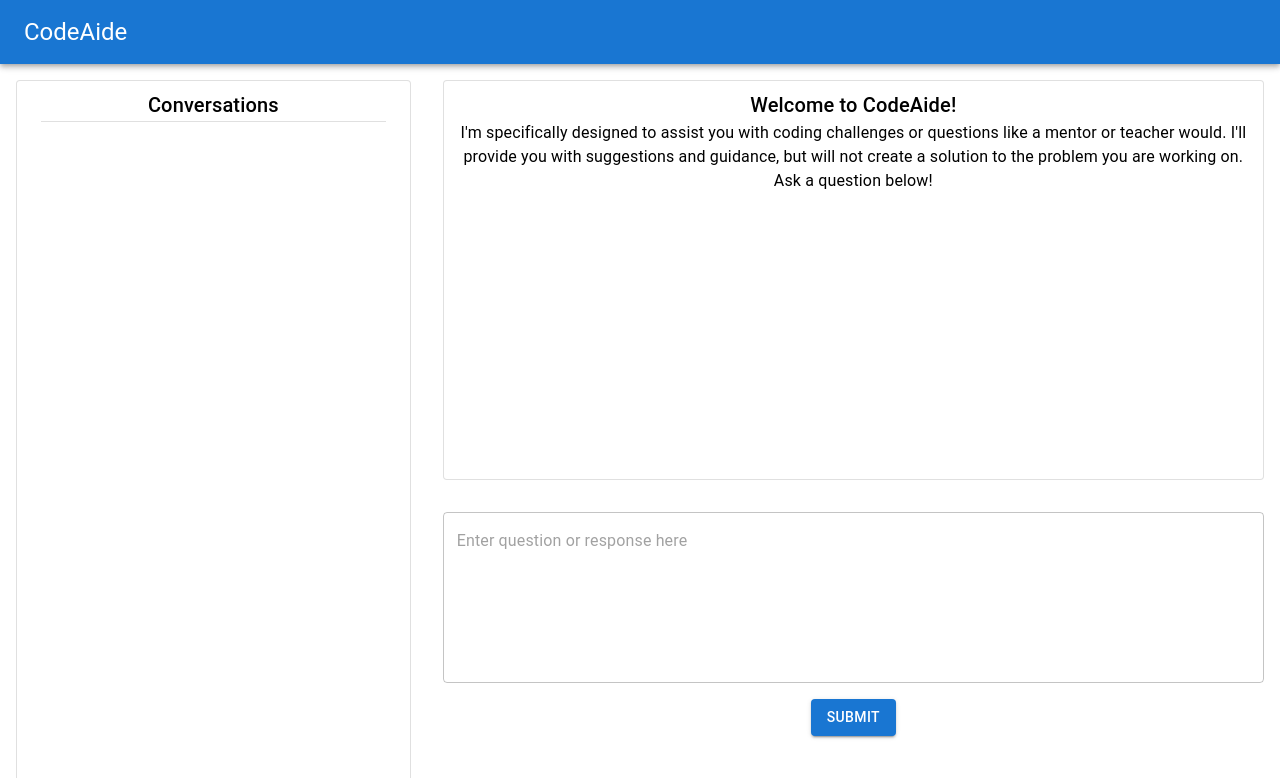
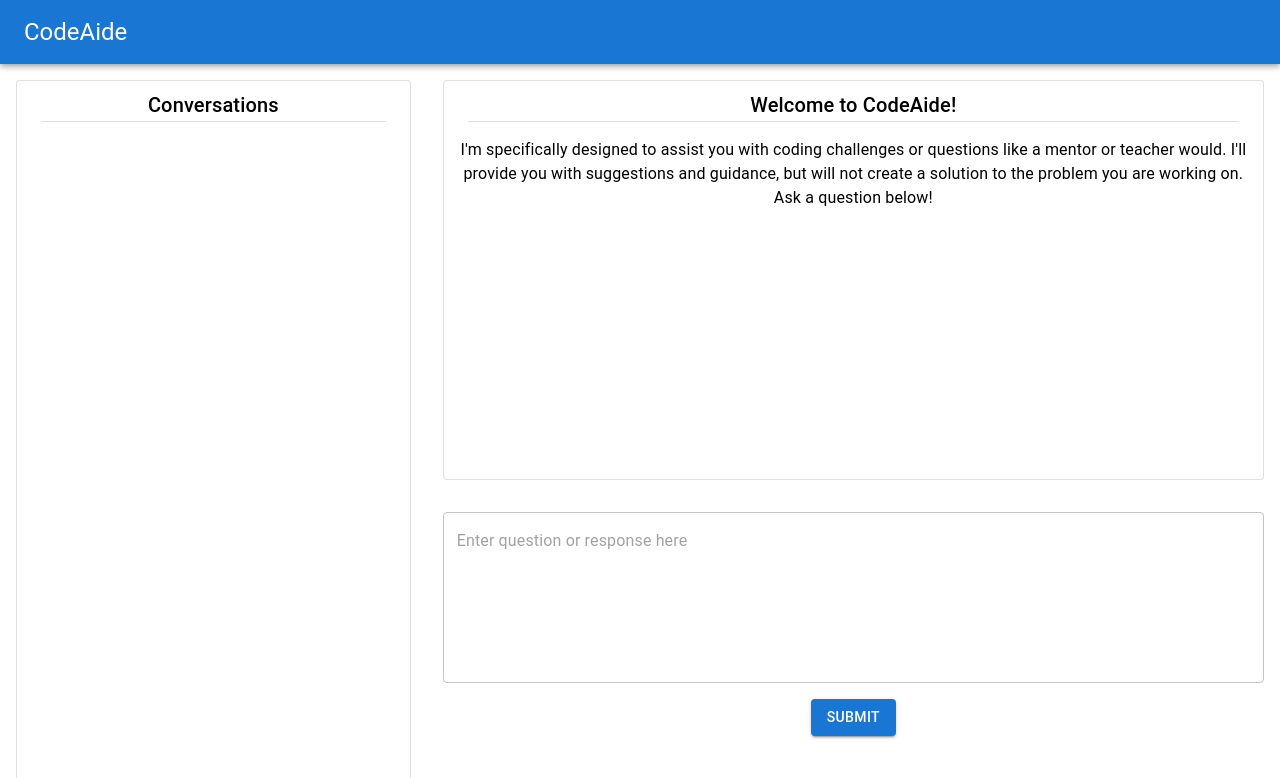
Before and after one commit to RickV85/CodeAide, a Next.js app: page / in a window 1280 px wide. Shown: the top 778 px of the page. Built offline with nearby package versions, Linux system fonts and the light colour scheme.

Commit message:
Resturcture, refactor all components to useChat

```diff
--- a/src/app/api/openai/route.ts
+++ b/src/app/api/chat/route.ts
@@ -10,7 +10,8 @@ export const runtime = "edge";
 
 export async function POST(req: Request) {
   try {
-    const { messageHistory } = await req.json();
+    const { messages } = await req.json();
+    console.log(messages);
 
     const response = await openai.chat.completions.create({
       model: "gpt-3.5-turbo",
@@ -21,7 +22,7 @@ export async function POST(req: Request) {
           content:
             "You are an assistant for software developers that will not return code to the user. You are designed to assist the user in the same way that a mentor or teacher would, giving the user helpful tips and direction, but not solving the problem or issue for them. Provide cited sources for your answers and links to the resources the information came from.",
         },
-        ...messageHistory,
+        ...messages,
       ],
       temperature: 1,
       max_tokens: 1000,
--- a/src/app/components/Chat.tsx
+++ b/src/app/components/Chat.tsx
@@ -1,9 +1,43 @@
+"use client";
 import ChatContainer from "./ChatContainer";
 import ChatTextInput from "./ChatTextInput";
 import ChatSubmitButton from "./ChatSubmitButton";
+import { validateUserInput } from "../utils/utils";
 import { Grid } from "@mui/material";
+import { useChat } from "ai/react";
+import { useContext, useEffect } from "react";
+import { AppContext } from "../contexts/AppContext";
+import { FormEvent } from "react";
 
 export default function Chat() {
+  const { messages, input, handleInputChange, handleSubmit } = useChat();
+  const {
+    activeChat,
+    setActiveChat,
+    setUserInputError,
+  } = useContext(AppContext);
+
+  useEffect(() => {
+    if (activeChat !== messages) {
+      setActiveChat(messages);
+    }
+  }, [activeChat, messages, setActiveChat]);
+
+  const validateSubmit = (e: FormEvent<HTMLFormElement>) => {
+    e.preventDefault();
+    const formData = new FormData(e.currentTarget);
+    const inputValue = formData.get("chatTextInput");
+
+    if (typeof inputValue === "string") {
+      const inputValidation = validateUserInput(inputValue);
+      if (inputValidation === "valid") {
+        handleSubmit(e);
+      } else {
+        setUserInputError(inputValidation);
+      }
+    }
+  };
+
   return (
     <Grid
       container
@@ -13,14 +47,30 @@ export default function Chat() {
       spacing={0}
     >
       <Grid item xs={12} sx={{ width: "100%" }}>
-        <ChatContainer />
+        <ChatContainer messages={messages} />
       </Grid>
       <Grid item xs={12} sx={{ width: "100%" }}>
-        <ChatTextInput />
+        <form onSubmit={(e) => validateSubmit(e)}>
+          <Grid
+            container
+            direction="column"
+            justifyContent="center"
+            alignItems="center"
+            spacing={0}
+          >
+            <Grid item xs={12} sx={{ width: "100%" }}>
+              <ChatTextInput
+                input={input}
+                handleInputChange={handleInputChange}
+              />
+            </Grid>
+            <Grid item xs={12}>
+              <ChatSubmitButton />
+            </Grid>
+          </Grid>
+        </form>
       </Grid>
-      <Grid item xs={12}>
-        <ChatSubmitButton />
-      </Grid>
+      <Grid item xs={12} sx={{ width: "100%" }}></Grid>
     </Grid>
   );
 }
--- a/src/app/components/ChatContainer.tsx
+++ b/src/app/components/ChatContainer.tsx
@@ -1,15 +1,17 @@
 "use client";
-import { useContext } from "react";
-import { Box, Typography, useTheme } from "@mui/material";
-import { AppContext } from "../contexts/AppContext";
+import { Box, Typography, useTheme, Divider } from "@mui/material";
+import { Message } from "ai/react";
 
-export default function ChatContainer() {
-  const { activeChat, setActiveChat } = useContext(AppContext);
+interface Props {
+  messages: Message[];
+}
+
+export default function ChatContainer({ messages }: Props) {
   const theme = useTheme();
 
   const renderActiveChat = () => {
-    if (activeChat?.messages.length) {
-      const chatDisplay = activeChat.messages.map((msg, i) => {
+    if (messages.length) {
+      const chatDisplay = messages.map((msg, i) => {
         return (
           <Box key={`msg-${i}`} sx={{ marginBottom: "1rem" }}>
             <Typography>{msg.content}</Typography>
@@ -32,21 +34,24 @@ export default function ChatContainer() {
         borderRadius: "4px",
       }}
     >
-      {activeChat?.messages.length ? (
-        renderActiveChat()
-      ) : (
-        <article style={{ textAlign: "center" }}>
-          <Typography variant="h6" component={"h2"}>
-            Welcome to CodeAide!
-          </Typography>
-          <Typography variant="body1">
-            I&apos;m specifically designed to assist you with coding challenges
-            or questions like a mentor or teacher would. I&apos;ll provide you
+      <Box>
+        <Typography variant="h6" component={"h2"} textAlign="center">
+          {messages.length ? "CodeAide Conversation" : "Welcome to CodeAide!"}
+        </Typography>
+        <Divider variant="middle" />
+        <Typography
+          variant="body1"
+          marginTop="1rem"
+          textAlign={messages.length ? "left" : "center"}
+        >
+          {messages.length
+            ? renderActiveChat()
+            : `I'm specifically designed to assist you with coding challenges
+            or questions like a mentor or teacher would. I'll provide you
             with suggestions and guidance, but will not create a solution to the
-            problem you are working on. Ask a question below!
-          </Typography>
-        </article>
-      )}
+            problem you are working on. Ask a question below!`}
+        </Typography>
+      </Box>
     </Box>
   );
 }
--- a/src/app/components/ChatSubmitButton.tsx
+++ b/src/app/components/ChatSubmitButton.tsx
@@ -1,40 +1,8 @@
-"use client";
 import { Button } from "@mui/material";
-import { AppContext } from "../contexts/AppContext";
-import { useContext } from "react";
-import { validateUserInput } from "../utils/utils";
-import { Message, MessageHistory } from "../interfaces";
 
 export default function ChatSubmitButton() {
-  const {
-    activeChat,
-    setActiveChat,
-    userChatInput,
-    setUserChatInput,
-    setUserInputError,
-  } = useContext(AppContext);
-
-  const handleSubmit = () => {
-    const inputValidation = validateUserInput(userChatInput);
-    if (inputValidation === "valid") {
-      const newUserMsg: Message = { role: "user", content: userChatInput };
-      setActiveChat((prev) => {
-        if (prev) {
-          return {
-            ...prev,
-            messages: [...prev.messages, newUserMsg],
-          };
-        }
-      });
-      // api call
-      setUserChatInput("");
-    } else {
-      setUserInputError(inputValidation);
-    }
-  };
-
   return (
-    <Button variant="contained" onClick={() => handleSubmit()}>
+    <Button type="submit" variant="contained">
       Submit
     </Button>
   );
--- a/src/app/components/ChatTextInput.tsx
+++ b/src/app/components/ChatTextInput.tsx
@@ -2,16 +2,31 @@
 import { TextField, Box } from "@mui/material";
 import { useContext, useState } from "react";
 import { AppContext } from "../contexts/AppContext";
+import { ChangeEvent } from "react";
 
-export default function ChatTextInput() {
-  const { userChatInput, setUserChatInput, userInputError, setUserInputError } =
+interface Props {
+  input: string;
+  handleInputChange: (
+    e: ChangeEvent<HTMLInputElement> | ChangeEvent<HTMLTextAreaElement>
+  ) => void;
+}
+
+export default function ChatTextInput({ input, handleInputChange }: Props) {
+  const { userInputError, setUserInputError } =
     useContext(AppContext);
 
-  const handleInput = (input: string) => {
+  const handleInput = (
+    e: ChangeEvent<HTMLInputElement | HTMLTextAreaElement>
+  ) => {
     if (userInputError) {
       setUserInputError("");
     }
-    setUserChatInput(input);
+
+    if (e.target instanceof HTMLInputElement) {
+      handleInputChange(e as ChangeEvent<HTMLInputElement>);
+    } else if (e.target instanceof HTMLTextAreaElement) {
+      handleInputChange(e as ChangeEvent<HTMLTextAreaElement>);
+    }
   };
 
   return (
@@ -22,13 +37,16 @@ export default function ChatTextInput() {
     >
       <TextField
         id="chatTextInput"
+        name="chatTextInput"
         multiline
         rows={6}
         placeholder="Enter question or response here"
         variant="outlined"
         fullWidth
-        value={userChatInput}
-        onChange={(e) => handleInput(e.target.value)}
+        value={input}
+        onChange={(e) => {
+          handleInput(e);
+        }}
         error={userInputError ? true : false}
         label={userInputError ? userInputError : null}
       />
--- a/src/app/contexts/AppContext.tsx
+++ b/src/app/contexts/AppContext.tsx
@@ -1,14 +1,10 @@
 "use client";
 import React, { createContext, useState } from "react";
-import { MessageHistory } from "../interfaces";
+import { Message } from "ai/react";
 
 interface AppContext {
-  activeChat: MessageHistory | undefined;
-  setActiveChat: React.Dispatch<
-    React.SetStateAction<MessageHistory | undefined>
-  >;
-  userChatInput: string;
-  setUserChatInput: React.Dispatch<React.SetStateAction<string>>;
+  activeChat: Message[] | undefined;
+  setActiveChat: React.Dispatch<React.SetStateAction<Message[] | undefined>>;
   userInputError: string;
   setUserInputError: React.Dispatch<React.SetStateAction<string>>;
 }
@@ -16,8 +12,6 @@ interface AppContext {
 export const AppContext = createContext<AppContext>({
   activeChat: undefined,
   setActiveChat: () => {},
-  userChatInput: "",
-  setUserChatInput: () => {},
   userInputError: "",
   setUserInputError: () => {},
 });
@@ -27,18 +21,15 @@ interface AppProviderProps {
 }
 
 export const AppProvider: React.FC<AppProviderProps> = ({ children }) => {
-  const [activeChat, setActiveChat] = useState<MessageHistory | undefined>({
-    messages: [],
-  });
-  const [userChatInput, setUserChatInput] = useState("");
+  const [activeChat, setActiveChat] = useState<Message[] | undefined>(
+    undefined
+  );
   const [userInputError, setUserInputError] = useState("");
   return (
     <AppContext.Provider
       value={{
         activeChat,
         setActiveChat,
-        userChatInput,
-        setUserChatInput,
         userInputError,
         setUserInputError,
       }}
```
Also changed, not shown: src/app/interfaces.ts (deleted, +0 -8 lines), src/app/utils/apicalls.ts (deleted, +0 -16 lines).
